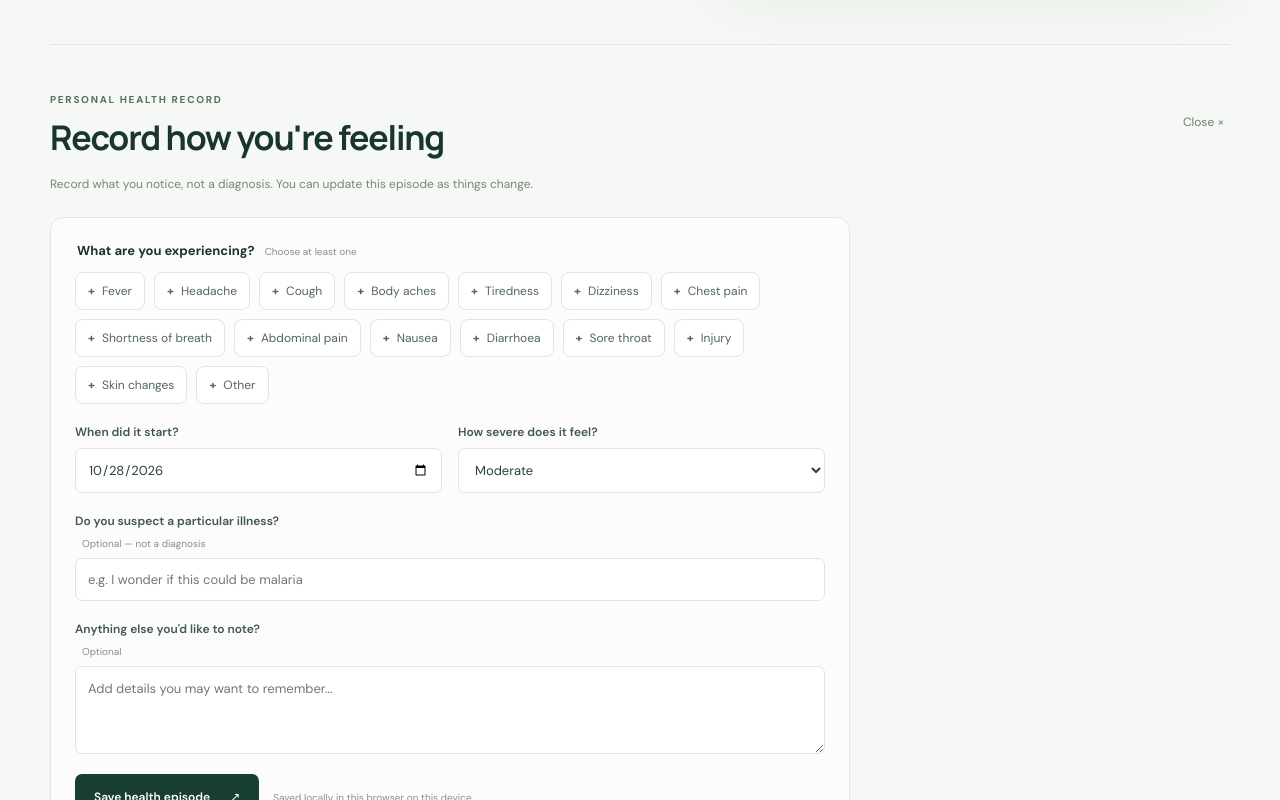
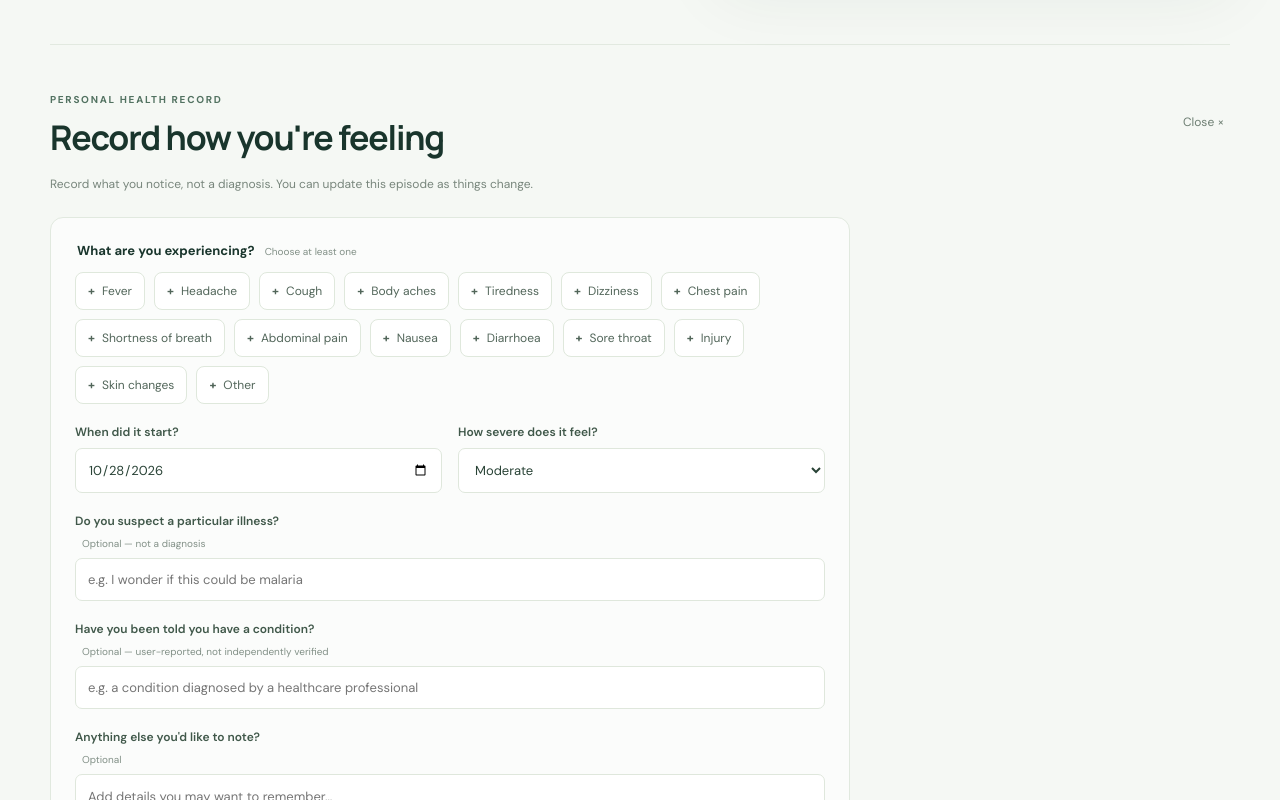
Before and after one commit to Holladworld/Nxheal, a React (Vite) app: page / in a window 1280 px wide. Both pictures are taken after a click on the button "Record your first episode". Shown: the part 632-1432 px from the top of the page. Built offline with nearby package versions, Linux system fonts and the light colour scheme.

Commit message:
feat: distinguish user-reported conditions from suspected causes

```diff
--- a/src/App.tsx
+++ b/src/App.tsx
@@ -9,6 +9,7 @@ type Episode = {
   severity: 'mild' | 'moderate' | 'severe';
   notes: string;
   suspectedCondition: string;
+  reportedCondition: string;
   status: EpisodeStatus;
   createdAt: string;
   updatedAt: string;
@@ -51,6 +52,7 @@ export default function App() {
   const [severity, setSeverity] = useState<Episode['severity']>('moderate');
   const [notes, setNotes] = useState('');
   const [suspectedCondition, setSuspectedCondition] = useState('');
+  const [reportedCondition, setReportedCondition] = useState('');
   const [message, setMessage] = useState('');
   const [showForm, setShowForm] = useState(false);
   const [storageWarning, setStorageWarning] = useState(false);
@@ -95,6 +97,7 @@ export default function App() {
       severity,
       notes: notes.trim(),
       suspectedCondition: suspectedCondition.trim(),
+      reportedCondition: reportedCondition.trim(),
       status: 'ongoing',
       createdAt: timestamp,
       updatedAt: timestamp,
@@ -107,6 +110,7 @@ export default function App() {
     setSeverity('moderate');
     setNotes('');
     setSuspectedCondition('');
+    setReportedCondition('');
     setMessage('Your health episode has been saved on this device.');
     setShowForm(false);
   }
@@ -227,6 +231,9 @@ export default function App() {
             <label className="form-field">Do you suspect a particular illness? <span className="optional-label">Optional — not a diagnosis</span>
               <input type="text" value={suspectedCondition} onChange={(event) => setSuspectedCondition(event.target.value)} maxLength={100} placeholder="e.g. I wonder if this could be malaria" />
             </label>
+            <label className="form-field">Have you been told you have a condition? <span className="optional-label">Optional — user-reported, not independently verified</span>
+              <input type="text" value={reportedCondition} onChange={(event) => setReportedCondition(event.target.value)} maxLength={100} placeholder="e.g. a condition diagnosed by a healthcare professional" />
+            </label>
             <label className="form-field">Anything else you'd like to note? <span className="optional-label">Optional</span>
               <textarea value={notes} onChange={(event) => setNotes(event.target.value)} maxLength={1000} rows={3} placeholder="Add details you may want to remember…" />
             </label>
@@ -260,7 +267,7 @@ export default function App() {
                   <div><p className="episode-date">STARTED {readableDate(episode.onsetDate)}</p><h3>{episode.symptoms.join(' · ')}</h3></div>
                   <span className={`status-badge status-${episode.status}`}>{episode.status === 'ongoing' ? 'Ongoing' : episode.status === 'improving' ? 'Improving' : 'Recovered'}</span>
                 </div>
-                <div className="episode-meta"><span>{episode.severity[0].toUpperCase() + episode.severity.slice(1)} severity</span>{episode.suspectedCondition && <span>Suspected: {episode.suspectedCondition}</span>}</div>
+                <div className="episode-meta"><span>{episode.severity[0].toUpperCase() + episode.severity.slice(1)} severity</span>{episode.suspectedCondition && <span>Suspected: {episode.suspectedCondition}</span>}{episode.reportedCondition && <span>Reported condition: {episode.reportedCondition} (not independently verified)</span>}</div>
                 {episode.notes && <p className="episode-notes">{episode.notes}</p>}
                 <div className="episode-actions">
                   {episode.status !== 'improving' && <button type="button" className="small-action" onClick={() => updateStatus(episode.id, 'improving')}>I'm improving</button>}
```
